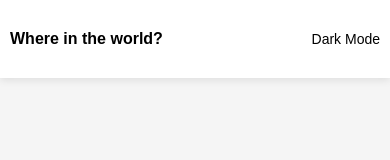
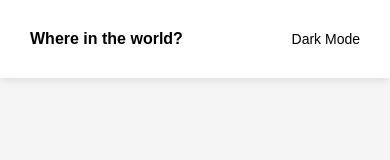
Before and after one commit to betty-19/country-info-app, a plain HTML site: page pages/header.html in a window 390 px wide. Drawn offline with Linux system fonts and the light colour scheme.

Commit message:
Update header.css

```diff
--- a/assets/css/header.css
+++ b/assets/css/header.css
@@ -45,7 +45,7 @@ body.dark {
 }
 @media (max-width:481px){
       .header{
-        padding-inline:10px;
+        padding-inline:30px;
 
     }
 
```
